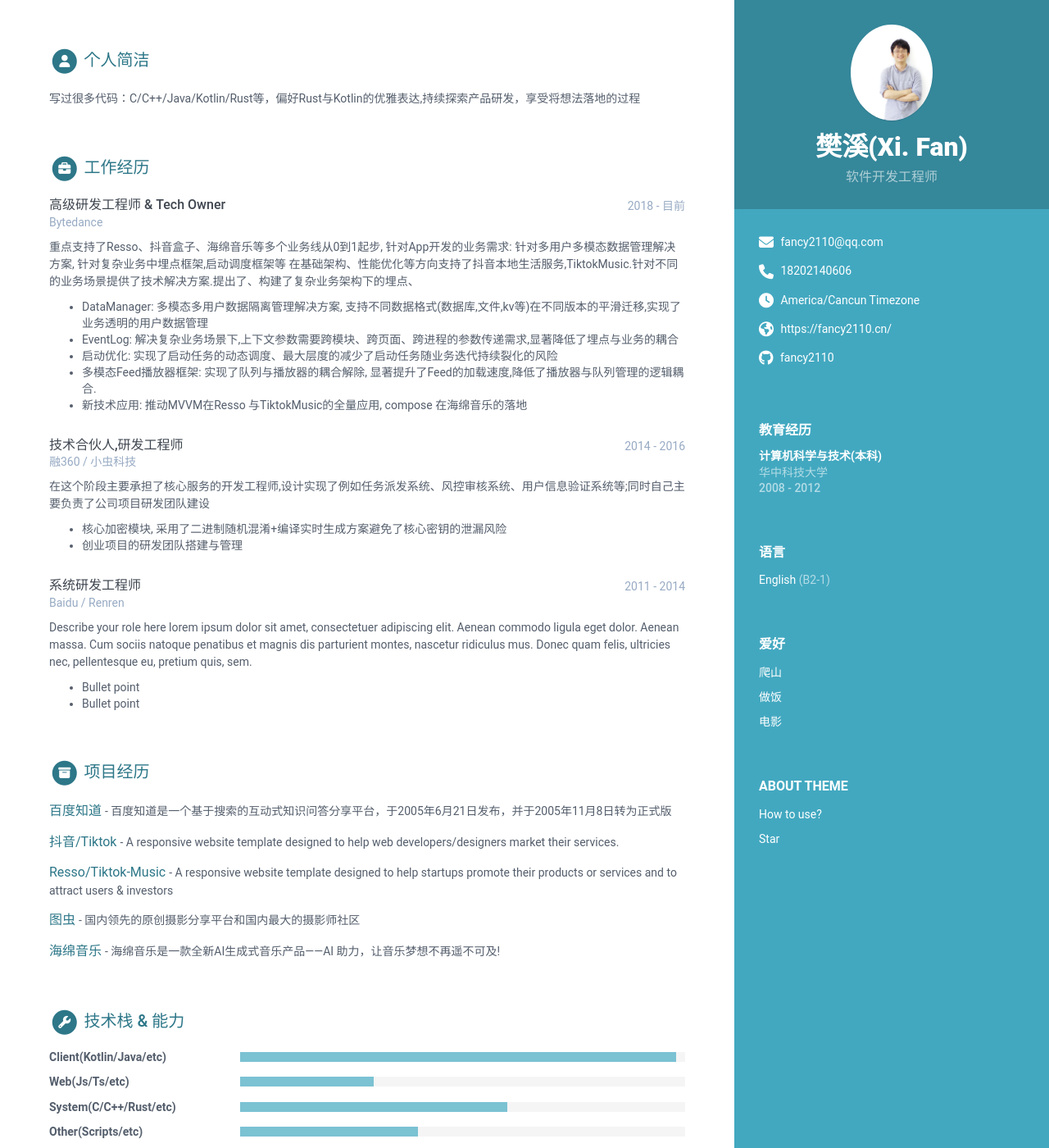
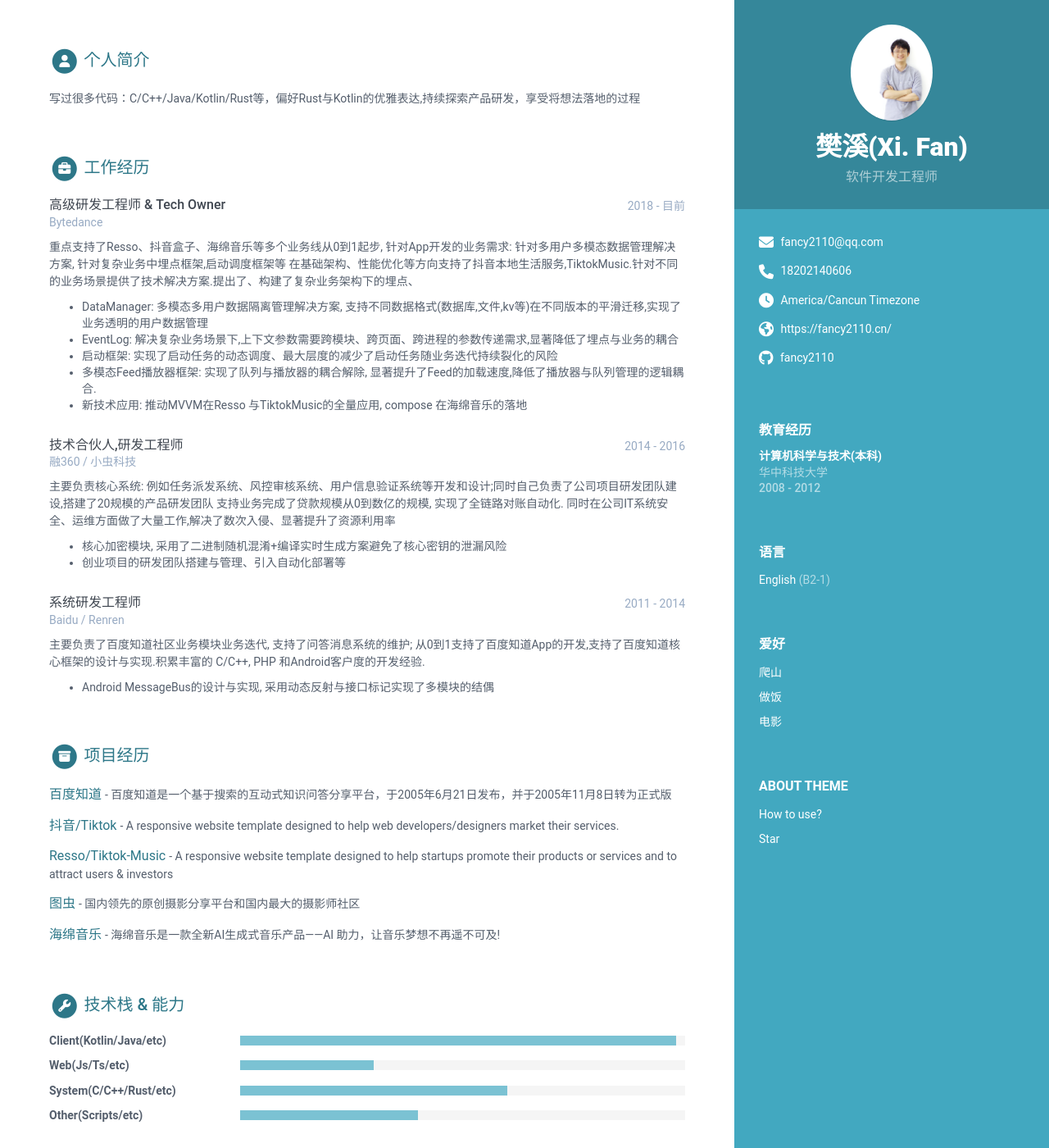
Before and after one commit to fancy2110/fancy2110.github.io, a Jekyll site: the page built from print.html, in a window 1280 px wide and 1400 px high. Shown: the whole window at 82% size. Built offline with Jekyll 4.4.1, drawn with Linux system fonts in a browser that asks for light colours; nearby versions of some CDN libraries; library files that are not in the unit come from our copies.

Commit message:
feat:添加工作经历

```diff
--- a/_data/data.yml
+++ b/_data/data.yml
@@ -47,7 +47,7 @@ sidebar:
         link:
 
 career-profile:
-  title: 个人简洁
+  title: 个人简介
   summary: |
     写过很多代码：C/C++/Java/Kotlin/Rust等，偏好Rust与Kotlin的优雅表达,持续探索产品研发，享受将想法落地的过程
 education:
@@ -77,27 +77,26 @@ experiences:
 
           - DataManager: 多模态多用户数据隔离管理解决方案, 支持不同数据格式(数据库,文件,kv等)在不同版本的平滑迁移,实现了业务透明的用户数据管理
           - EventLog: 解决复杂业务场景下,上下文参数需要跨模块、跨页面、跨进程的参数传递需求,显著降低了埋点与业务的耦合
-          - 启动优化: 实现了启动任务的动态调度、最大层度的减少了启动任务随业务迭代持续裂化的风险
+          - 启动框架: 实现了启动任务的动态调度、最大层度的减少了启动任务随业务迭代持续裂化的风险
           - 多模态Feed播放器框架: 实现了队列与播放器的耦合解除, 显著提升了Feed的加载速度,降低了播放器与队列管理的逻辑耦合.
           - 新技术应用: 推动MVVM在Resso 与TiktokMusic的全量应用, compose 在海绵音乐的落地
+
     - role: 技术合伙人,研发工程师
       time: 2014 - 2016
       company: 融360 / 小虫科技
       details: |
-        在这个阶段主要承担了核心服务的开发工程师,设计实现了例如任务派发系统、风控审核系统、用户信息验证系统等;同时自己主要负责了公司项目研发团队建设
+        主要负责核心系统: 例如任务派发系统、风控审核系统、用户信息验证系统等开发和设计;同时自己负责了公司项目研发团队建设,搭建了20规模的产品研发团队
+        支持业务完成了贷款规模从0到数亿的规模, 实现了全链路对账自动化. 同时在公司IT系统安全、运维方面做了大量工作,解决了数次入侵、显著提升了资源利用率
           - 核心加密模块, 采用了二进制随机混淆+编译实时生成方案避免了核心密钥的泄漏风险
-          - 创业项目的研发团队搭建与管理
+          - 创业项目的研发团队搭建与管理、引入自动化部署等
+
     - role: 系统研发工程师
       time: 2011 - 2014
       company: Baidu / Renren
       details: |
-        Describe your role here lorem ipsum dolor sit amet, consectetuer
-        adipiscing elit. Aenean commodo ligula eget dolor. Aenean massa.
-        Cum sociis natoque penatibus et magnis dis parturient montes,
-        nascetur ridiculus mus. Donec quam felis, ultricies nec,
-        pellentesque eu, pretium quis, sem.
-          - Bullet point
-          - Bullet point
+        主要负责了百度知道社区业务模块业务迭代, 支持了问答消息系统的维护; 从0到1支持了百度知道App的开发,支持了百度知道核心框架的设计与实现.积累丰富的
+        C/C++, PHP 和Android客户度的开发经验.
+          - Android MessageBus的设计与实现, 采用动态反射与接口标记实现了多模块的结偶
 
 projects:
   title: 项目经历
```
